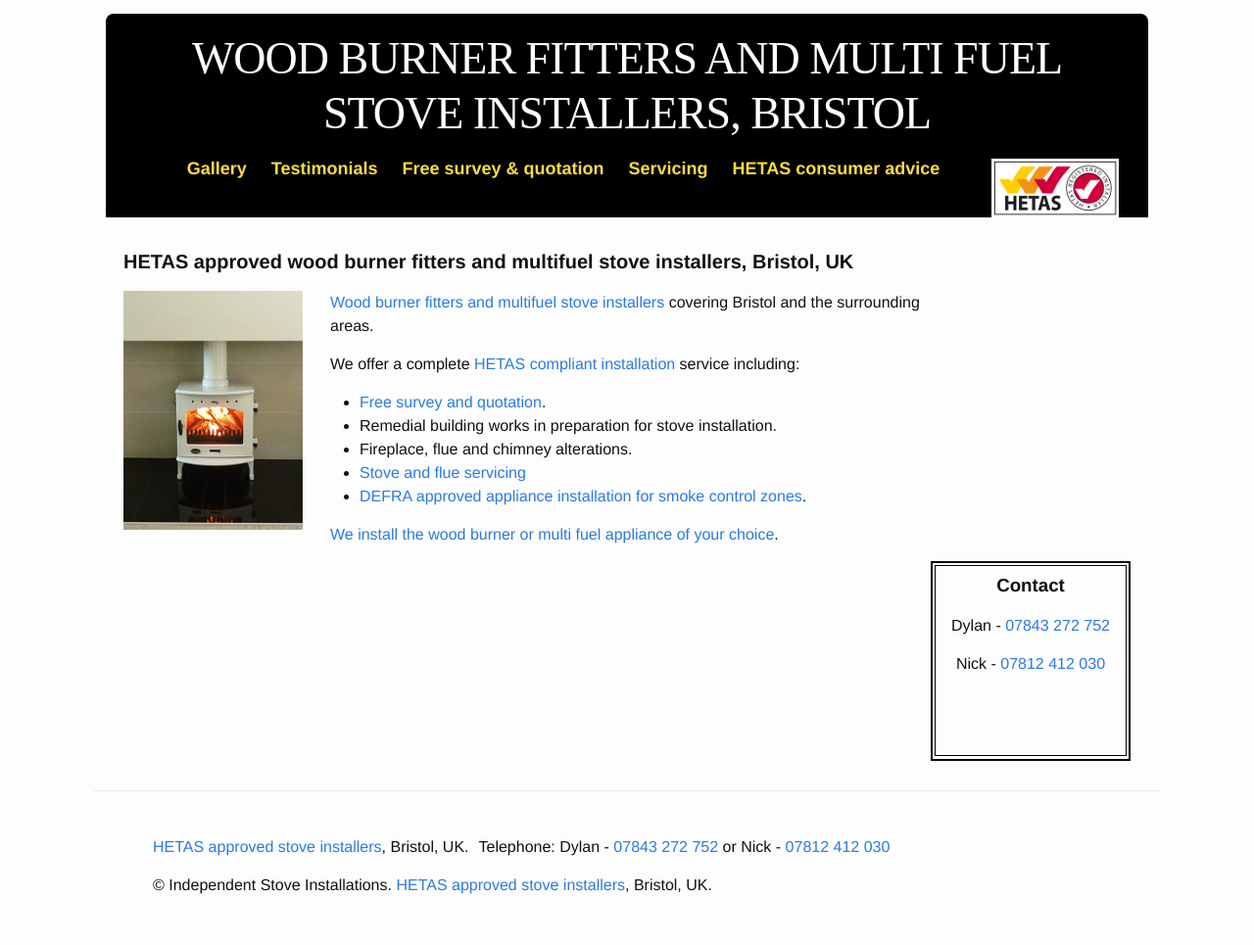
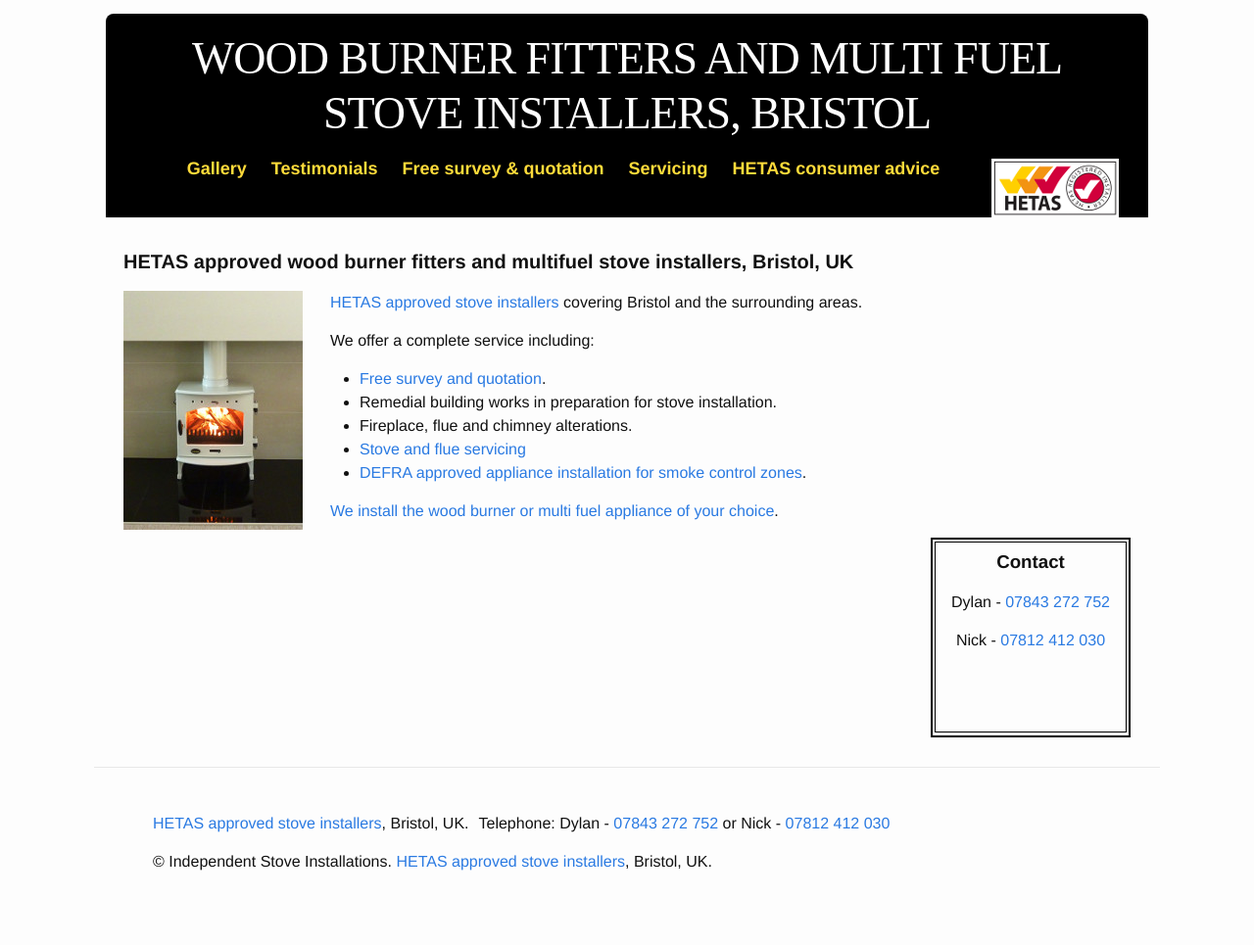
Before and after one commit to steventux/independentstoveinstallations, a Jekyll site: the page built from index.html, in a window 1280 px wide. Shown: the whole page at 98% size. Built offline with Jekyll 4.4.1, drawn with Linux system fonts in a browser that asks for light colours; after the commit the page ends 941 px from its top, so only the background shows below that.

Commit message:
Add alt text for image and reword page data

```diff
--- a/_data/index.yml
+++ b/_data/index.yml
@@ -1,7 +1,7 @@
 body: |
-  [Wood burner fitters and multifuel stove installers](/recent-installations/) covering Bristol and the surrounding areas.
+  [HETAS approved stove installers](https://www.hetas.co.uk/) covering Bristol and the surrounding areas.
 
-  We offer a complete [HETAS compliant installation](http://www.hetas.co.uk) service including:
+  We offer a complete service including:
 
     - [Free survey and quotation](/free-survey/).
     - Remedial building works in preparation for stove installation.
@@ -14,3 +14,4 @@ body: |
 image:
   url: /images/stove-installation.jpg
   title: One of our recent stove installations
+  alt: Wood burning stove installation
```
